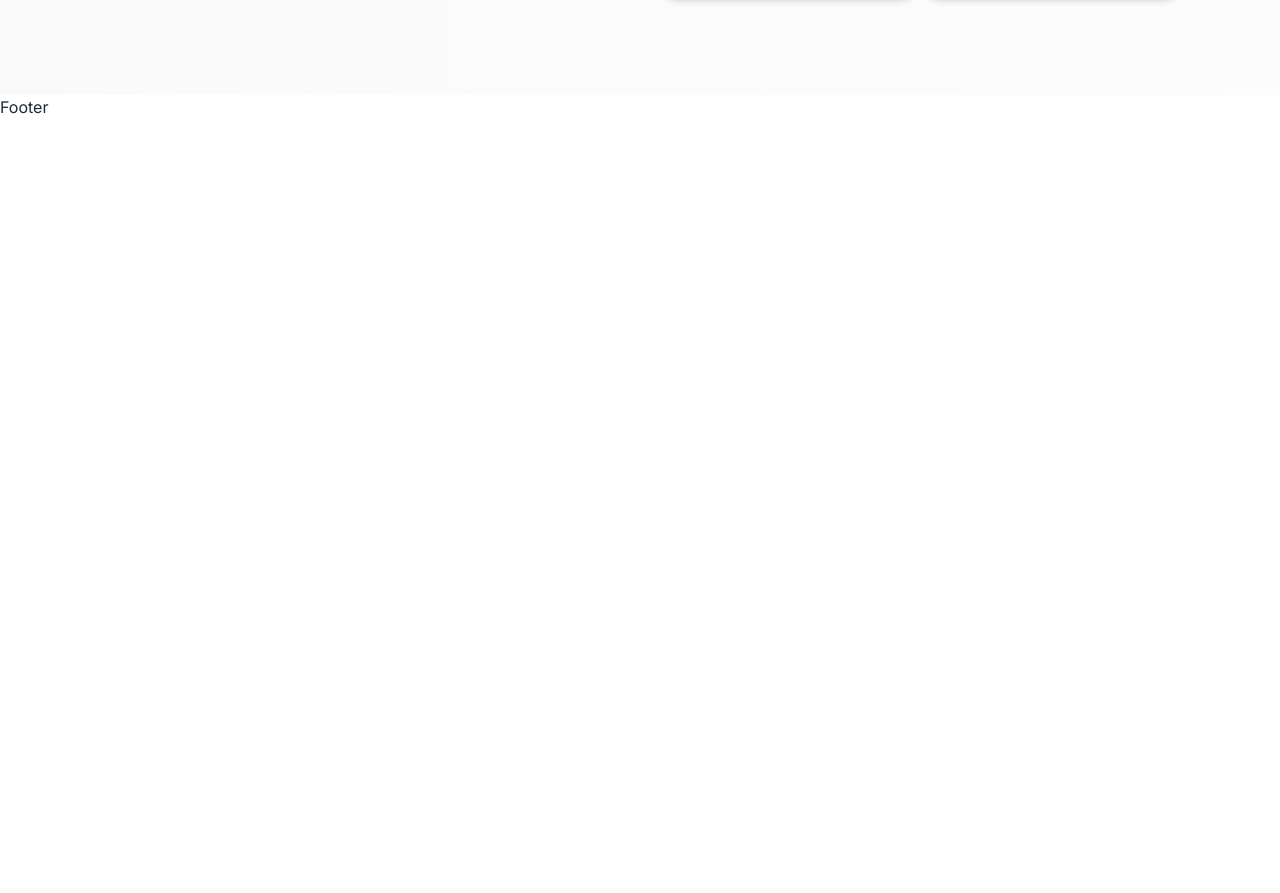
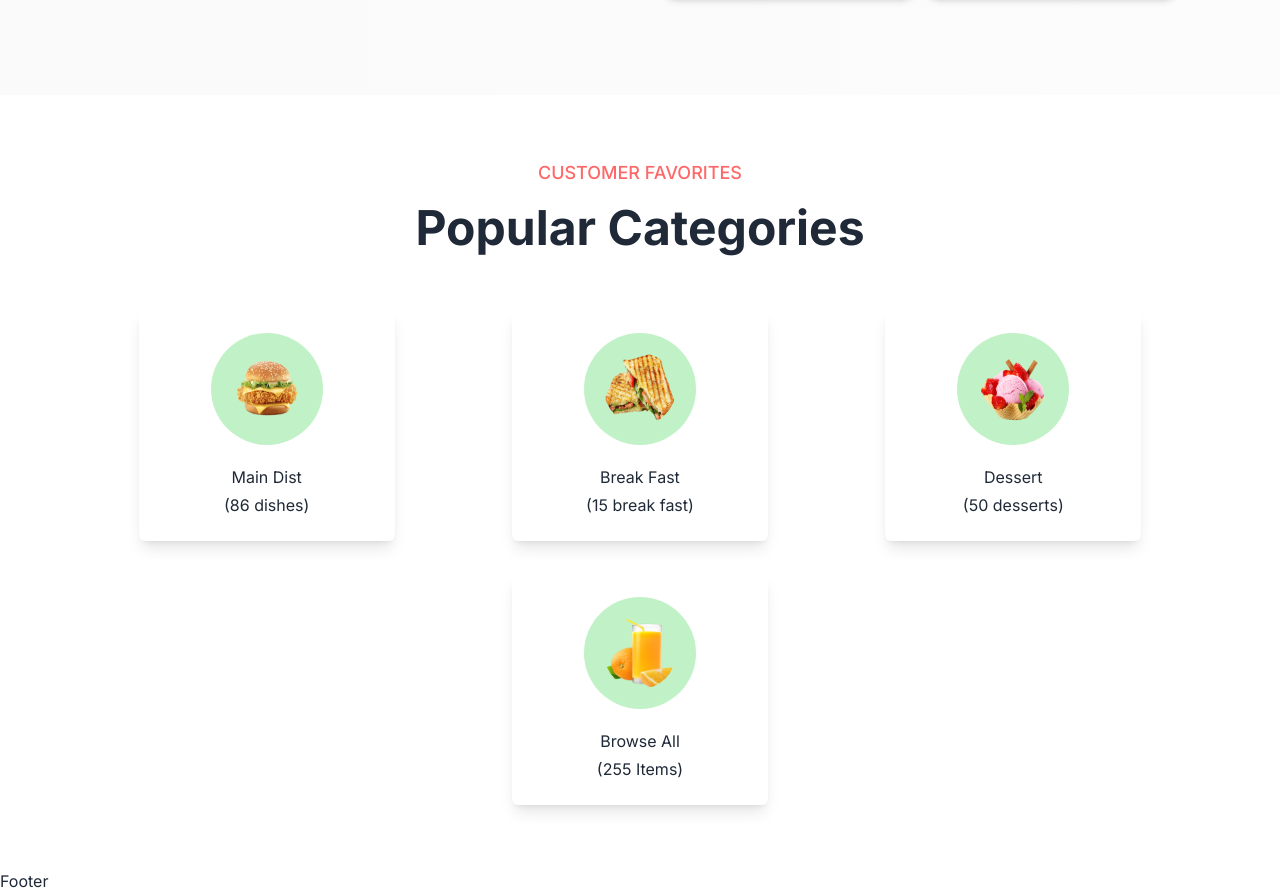
Before and after one commit to Ali-Zilani/TastyBites, a React (Vite) app in the folder frontend/: page / in a window 1280 px wide. Shown: the part 673-1566 px from the top of the page. Before the commit the page ends 800 px from the top, so only its background shows below. Built offline with nearby package versions, Linux system fonts and the light colour scheme.

Commit message:
Created Popular Catefories Section in Home page

```diff
--- a/frontend/src/App.css
+++ b/frontend/src/App.css
@@ -9,3 +9,11 @@ header{
 .section-container{
     @apply max-w-screen-2xl container mx-auto xl:px-24 px-4;
 }
+/* Customer Favorites eg*/
+.subtitle{
+    @apply text-red font-medium uppercase text-lg;
+}
+
+.tile{
+    @apply text-4xl md:text-5xl font-bold my-2 md:leading-snug leading-snug;
+}
--- /dev/null
+++ b/frontend/src/pages/Home/Categories.jsx
@@ -0,0 +1,39 @@
+import React from 'react'
+
+const categoryItems = [
+    {id:1, title:"Main Dist", des:"(86 dishes)", image:'/images/home/category/img1.png'},
+    {id:2, title:"Break Fast", des:"(15 break fast)", image:'/images/home/category/img2.png'},
+    {id:3, title:"Dessert", des:"(50 desserts)", image:'/images/home/category/img3.png'},
+    {id:4, title:"Browse All", des:"(255 Items)", image:'/images/home/category/img4.png'},
+];
+
+function  Categories() {
+  return (
+    <div className='section-container py-16'>
+
+        <div className='text-center'>
+            <p className='subtitle'>Customer Favorites</p>
+            <h2 className='text-4xl md:text-5xl font-bold my-2 md:leading-snug leading-snug'>Popular Categories</h2>
+        </div>
+
+        {/* category cards */}
+        <div className='flex flex-col sm:flex-row flex-wrap gap-8 justify-around items-center mt-12 '>
+            {
+                categoryItems.map((items,ind) => (
+                    <div key={ind} className='shadow-lg rounded-md bg-white py-6 px54 w-64 mx-auto text-center cursor-pointer hover:-translate-y-4 duration-300 transition-all'>
+                        <div className='flex w-full mx-auto items-center justify-center'>
+                            <img src={items.image} alt="" className='bg-[#C1F1C6] p-5 rounded-full w-28 h-28'/>
+                        </div>
+                        <div className='mt-5 space-y-1'>
+                            <h5>{items.title}</h5>
+                            <p>{items.des}</p>
+                        </div>
+                    </div>
+                ))
+            }
+        </div>
+    </div>
+  )
+}
+
+export default  Categories;
--- a/frontend/src/pages/Home/Home.jsx
+++ b/frontend/src/pages/Home/Home.jsx
@@ -1,10 +1,12 @@
 import React from 'react'
 import Banner from '../../components/Banner'
+import Categories from './Categories'
 
 function Home() {
   return (
     <div>
       <Banner/>
+      <Categories/>
     </div>
   )
 }
```
